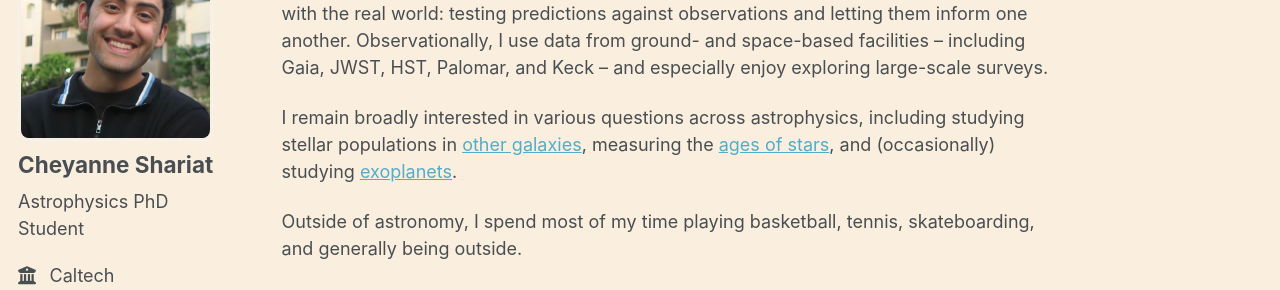
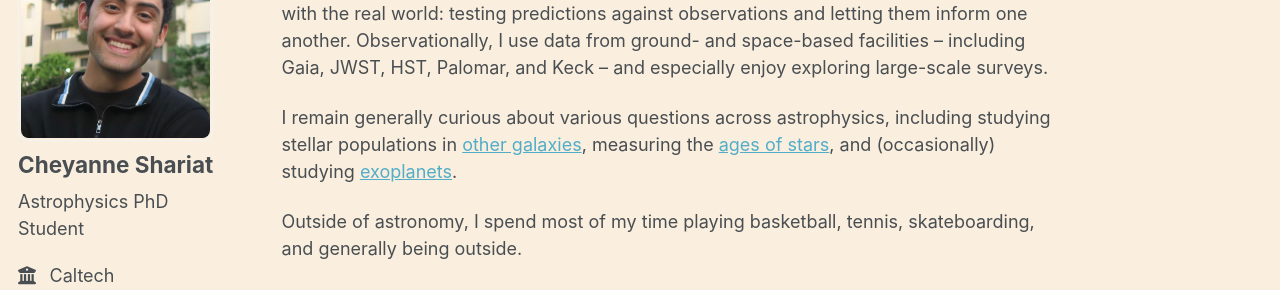
Before and after one commit to cheyanneshariat/cheyanneshariat.github.io, a Jekyll site: the page built from _pages/about.md, in a window 1280 px wide and 900 px high, scrolled down 670 px. Shown: the part 183-473 px from the top of the window. Built offline with Jekyll 4.4.1, drawn with Linux system fonts in a browser that asks for light colours; some web fonts are replaced; a script that is not in the unit is left out.

Commit message:
Update wording for clarity in about.md

```diff
--- a/_pages/about.md
+++ b/_pages/about.md
@@ -15,7 +15,7 @@ My research focuses on the **formation and evolution of multiple-star systems**,
 
 I enjoy working at the intersection of theory and observation. On the theoretical side, I model the long-term evolution of binary and triple star systems using detailed simulations and population synthesis frameworks. I am equally interested in confronting these models with the real world: testing predictions against observations and letting them inform one another. Observationally, I use data from ground- and space-based facilities -- including Gaia, JWST, HST, Palomar, and Keck -- and especially enjoy exploring large-scale surveys.
 
-I remain broadly interested in various questions across astrophysics, including studying stellar populations in [other galaxies](https://ui.adsabs.harvard.edu/abs/2025arXiv250904555S/abstract), measuring the [ages of stars](https://ui.adsabs.harvard.edu/abs/2025arXiv251008675S/abstract), and (occasionally) studying [exoplanets](https://ui.adsabs.harvard.edu/abs/2024ApJ...964L..13S/abstract).
+I remain generally curious about various questions across astrophysics, including studying stellar populations in [other galaxies](https://ui.adsabs.harvard.edu/abs/2025arXiv250904555S/abstract), measuring the [ages of stars](https://ui.adsabs.harvard.edu/abs/2025arXiv251008675S/abstract), and (occasionally) studying [exoplanets](https://ui.adsabs.harvard.edu/abs/2024ApJ...964L..13S/abstract).
 
 Outside of astronomy, I spend most of my time playing basketball, tennis, skateboarding, and generally being outside.
 
```
